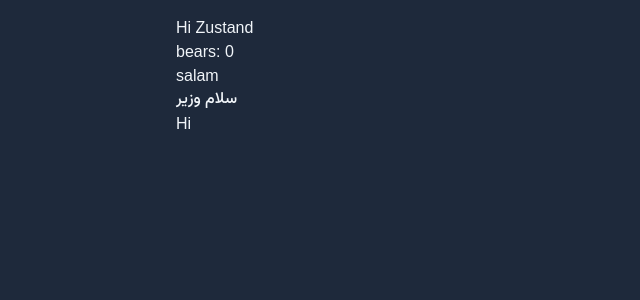
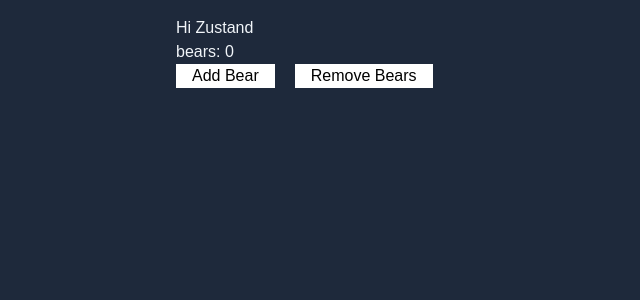
Before and after one commit to MahdiGhorbani98/next13, a Next.js app: page /zustand in a window 1280 px wide. Shown: the top 300 px of the page, without its empty margins (0-640 px from the left). Built offline with nearby package versions, Linux system fonts and the light colour scheme; a web font is replaced by a local one.

Commit message:
First Zustand config

```diff
--- a/src/app/layout.tsx
+++ b/src/app/layout.tsx
@@ -17,9 +17,9 @@
     <html lang="en" className={`${cuprum.variable}`}>
       <body className={` bg-slate-800 text-slate-100 container mx-auto p-4`}>
         {children}
-        <p>salam</p>
+        {/* <p>salam</p>
         <div className={`${vazir.className}`}>سلام وزیر</div>
-        <p>Hi</p>
+        <p>Hi</p> */}
       </body>
     </html>
   );
--- a/src/app/zustand/page.tsx
+++ b/src/app/zustand/page.tsx
@@ -1,14 +1,33 @@
+'use client';
 import React from 'react';
 import { useBearStore } from '@/store/BearStore';
 
 const Zustand = () => {
-  const bears = useBearStore((state) => state.bears);
+  const { bears, increasePopulation, removeAllBears } = useBearStore(
+    (state) => ({
+      bears: state.bears,
+      increasePopulation: state.increasePopulation,
+      removeAllBears: state.removeAllBears,
+    }),
+  );
 
   return (
     <div>
       <section>
         <h1>Hi Zustand</h1>
         <p>bears: {bears}</p>
+        <button
+          className="bg-white text-black px-4"
+          onClick={increasePopulation}
+        >
+          Add Bear
+        </button>
+        <button
+          className="bg-white text-black px-4 ms-5"
+          onClick={removeAllBears}
+        >
+          Remove Bears
+        </button>
       </section>
     </div>
   );
```
